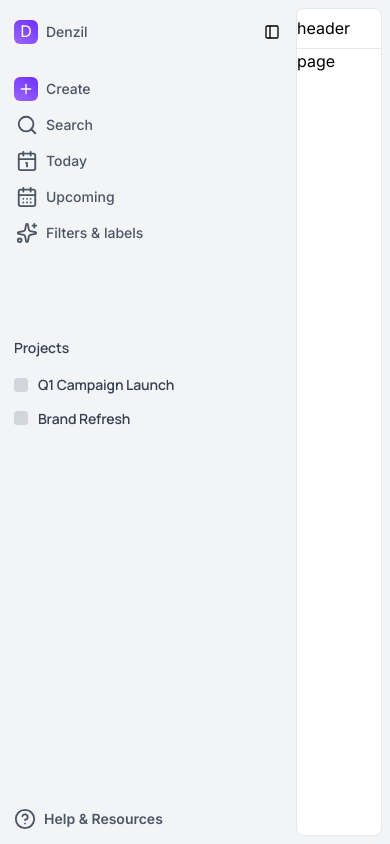
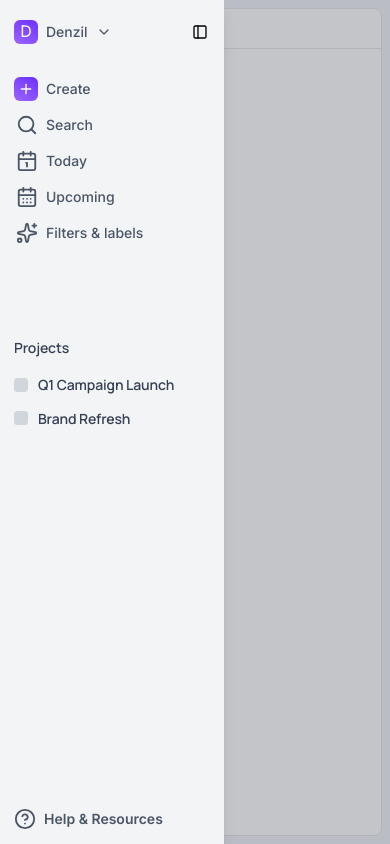
Before and after one commit to RodRe1ss/Enlist-Dashboard, a Next.js app: page / in a window 390 px wide. Built offline with nearby package versions, Linux system fonts and the light colour scheme.

Commit message:
Sidebar & Mobile sidebar logic add, stores to features: tasks, user, workspaces add, profile button add

```diff
--- a/src/app/layout.tsx
+++ b/src/app/layout.tsx
@@ -2,10 +2,10 @@ import type { Metadata } from "next";
 import "@/styles/globals.css";
 import { Inter, Manrope } from "next/font/google";
 import Main from "@/components/layout/main/Main";
-import { Suspense } from "react";
-import SidebarSkeleton from "@/features/sidebar/components/SidebarSkeleton";
+
 import Sidebar from "@/features/sidebar/components/Sidebar";
 import Header from "@/features/header/Header";
+import SidebarMobile from "@/features/sidebar/components/SidebarMobile";
 
 const manrope = Manrope({
   variable: "--font-manrope",
@@ -30,14 +30,21 @@ export default function RootLayout({
   return (
     <html lang="en">
       <body
-        className={`${manrope.variable} ${inter.variable} antialiased bg-gray-100! w-full flex h-screen`}
+        className={`${manrope.variable} ${inter.variable} antialiased bg-gray-100! w-full flex h-screen relative overflow-hidden`}
       >
-        <Suspense fallback={<SidebarSkeleton />}>
+        {/* Normal Sidebar*/}
+        <div className="hidden sm:block">
           <Sidebar />
-        </Suspense>
+        </div>
+
+        {/* Mobile Sidebar */}
+        <SidebarMobile />
+
+        {/* Main  */}
         <Main>
           <div className=" min-h-0 h-full w-full bg-gray-100 p-2">
             <div className="border border-gray-200 rounded-md overflow-hidden min-h-0 h-full w-full flex flex-col">
+              {/* Header */}
               <Header />
               {children}
             </div>
--- a/src/components/layout/main/Main.tsx
+++ b/src/components/layout/main/Main.tsx
@@ -2,8 +2,11 @@
 
 import { useSidebarStore } from "@/features/sidebar/store/useSidebarStore";
 import { smoothTransition } from "@/lib/animations/transitions";
+
 // Motion
 import { motion } from "motion/react";
+import { useEffect, useState } from "react";
+
 import { useShallow } from "zustand/shallow";
 
 type Props = {
@@ -17,10 +20,24 @@ const Main = ({ children }: Props) => {
     })),
   );
 
+  const [screenWidth, setScreenWidth] = useState<number | null>(null);
+
+  useEffect(() => {
+    const handleResize = () => {
+      setScreenWidth(window.innerWidth);
+    };
+
+    window.addEventListener("resize", handleResize);
+
+    return () => window.removeEventListener("resize", handleResize);
+  }, []);
+
   return (
     <motion.main
       initial={{ marginLeft: 0 }}
-      animate={{ marginLeft: isSidebarOpen ? 0 : -288 }}
+      animate={{
+        marginLeft: (screenWidth as number) < 640 || isSidebarOpen ? 0 : -224,
+      }}
       exit={{ marginLeft: 0 }}
       transition={smoothTransition}
       className="flex h-screen relative overflow-hidden flex-1 bg-gray-100"
--- a/src/features/sidebar/components/ProfileButton.tsx
+++ b/src/features/sidebar/components/ProfileButton.tsx
@@ -1,18 +1,79 @@
+"use client";
+
+import { smoothTransition } from "@/lib/animations/transitions";
 import { User } from "@/types";
+import { ChevronDown, LogIn, Palette, Settings } from "lucide-react";
+import { AnimatePresence, motion } from "motion/react";
+import { useState } from "react";
+import WorkspaceSwitch from "./WorkspaceSwitch";
 
 type Props = {
   user: User;
 };
 
+const profileData = Array.from({ length: 3 }, (_, i) => {
+  const icons = [Settings, Palette, LogIn];
+  const titles = ["settings", "appearance", "log out"];
+  // const modals = ["settings-modal", "appearance-modal", null, null];
+
+  return {
+    icon: icons[i],
+    title: titles[i],
+    // modal: modals[i],
+  };
+});
+
 const ProfileButton = ({ user }: Props) => {
+  const [isOpen, setIsOpen] = useState(false);
+
   return (
-    <div className="rounded-sm hover:bg-gray-200 transition-all p-1.5 cursor-pointer flex items-center gap-2">
+    <div className="relative">
+      <button
+        title="profile-button"
+        className="rounded-sm hover:bg-gray-200 transition-all p-1.5 cursor-pointer flex items-center gap-2"
+        onClick={() => setIsOpen((prev) => !prev)}
+      >
         <div className="rounded-sm primary-mix text-white flex size-6 items-center justify-center capitalize">
           <span>{user.name[0]}</span>
         </div>
         <span className="text-gray-600! text-sm! font-medium! capitalize">
           {user.name.split("_")[0]}
         </span>
+        <ChevronDown className="size-4 text-gray-600!" />
+      </button>
+      <AnimatePresence>
+        {isOpen ? (
+          <motion.div
+            initial={{ y: -10, opacity: 0 }}
+            animate={{
+              y: 5,
+              opacity: 100,
+            }}
+            exit={{ y: -10, opacity: 0 }}
+            transition={smoothTransition}
+            className="w-48 absolute top-full left-0 rounded-md bg-white border border-gray-300 shadow-xs p-1"
+          >
+            <WorkspaceSwitch />
+
+            <div className="flex flex-col pt-1">
+              {profileData.map((item, i) => {
+                const Icon = item.icon;
+                return (
+                  <button
+                    key={i}
+                    className="flex justify-start items-center gap-2 p-2  hover:bg-gray-100 cursor-pointer w-full text-gray-600!"
+                  >
+                    <Icon size={18} />
+                    <h4 className="capitalize font-semibold text-sm">
+                      {item.title}
+                    </h4>
+                  </button>
+                );
+              })}
+            </div>
+          </motion.div>
+        ) : null}
+      </AnimatePresence>
     </div>
   );
 };
--- a/src/features/sidebar/components/Sidebar.tsx
+++ b/src/features/sidebar/components/Sidebar.tsx
@@ -1,24 +1,47 @@
+"use client";
+
 import { getProjects } from "@/features/projects/actions";
 import { getUser } from "@/features/user/actions";
 import { getWorkspaces } from "@/features/workspaces/actions";
 import SidebarClient from "./SidebarClient";
+import { useEffect, useState } from "react";
+import { Project, User, Workspace } from "@/types";
+import SidebarSkeleton from "./SidebarSkeleton";
 
-import { unstable_noStore as noStore } from "next/cache";
+type Data = {
+  user: User;
+  workspaces: Workspace[];
+  projects: Project[];
+};
 
-const Sidebar = async () => {
-  noStore();
+const Sidebar = () => {
+  const [data, setData] = useState<Data | null>(null);
 
+  useEffect(() => {
+    const getData = async () => {
+      try {
         const user = await getUser();
         const workspaces = user ? await getWorkspaces(user?.id) : [];
         const projects = workspaces ? await getProjects(workspaces[0].id) : [];
 
-  const data = {
+        setTimeout(
+          () =>
+            setData({
               user,
               workspaces,
               projects,
+            }),
+          2000,
+        );
+      } catch (error) {
+        console.log(error);
+      }
     };
 
-  await new Promise((r) => setTimeout(r, 2000));
+    getData();
+  }, []);
+
+  if (!data) return <SidebarSkeleton />;
 
   return <SidebarClient data={data} />;
 };
--- a/src/features/sidebar/components/SidebarClient.tsx
+++ b/src/features/sidebar/components/SidebarClient.tsx
@@ -38,11 +38,14 @@ const SidebarClient = ({ data }: Props) => {
 
   return (
     <motion.aside
-      initial={{ x: 0 }}
-      animate={{ x: isSidebarOpen ? 0 : -288 }}
-      exit={{ x: 0 }}
+      initial={{ x: 0, opacity: 0 }}
+      animate={{
+        x: isSidebarOpen ? 0 : -224,
+        opacity: isSidebarOpen ? 100 : 0,
+      }}
+      exit={{ x: 0, opacity: 0 }}
       transition={smoothTransition}
-      className="bg-gray-100 w-72 h-full flex flex-col py-2 pl-2 "
+      className="bg-gray-100 w-56 h-full flex flex-col py-2 pl-2 pr-2 sm:pr-0 shadow-lg sm:shadow-none z-20 sm:z-0"
     >
       {/* Sidebar top */}
       <div className="flex items-center justify-between h-12 ">
--- /dev/null
+++ b/src/features/sidebar/components/SidebarMobile.tsx
@@ -0,0 +1,41 @@
+"use client";
+
+import { useShallow } from "zustand/shallow";
+import { useSidebarStore } from "../store/useSidebarStore";
+import Sidebar from "./Sidebar";
+import { cn } from "@/lib/utils";
+import { motion } from "motion/react";
+import { smoothTransition } from "@/lib/animations/transitions";
+
+const SidebarMobile = () => {
+  const { isSidebarOpen, toggleSidebar } = useSidebarStore(
+    useShallow((state) => ({
+      isSidebarOpen: state.isSidebarOpen,
+      toggleSidebar: state.toggleSidebar,
+    })),
+  );
+
+  return (
+    <motion.div
+      initial={{ opacity: 0 }}
+      animate={{
+        opacity: isSidebarOpen ? 100 : 0,
+      }}
+      exit={{ opacity: 0 }}
+      transition={smoothTransition}
+      className={cn(
+        isSidebarOpen ? "" : "pointer-events-none",
+        "sm:hidden block absolute top-0 left-0 h-screen w-full bg-gray-900/25 z-20",
+      )}
+    >
+      <Sidebar />
+      <button
+        title="overlay-button"
+        className="absolute top-0 right-0 bg-transparent h-full w-full -z-10"
+        onClick={toggleSidebar}
+      ></button>
+    </motion.div>
+  );
+};
+
+export default SidebarMobile;
--- a/src/features/sidebar/components/SidebarSkeleton.tsx
+++ b/src/features/sidebar/components/SidebarSkeleton.tsx
@@ -3,7 +3,7 @@ import { cn } from "@/lib/utils";
 
 const SidebarSkeleton = () => {
   return (
-    <aside className="bg-gray-100 w-72 h-full flex flex-col  py-2 pl-2">
+    <aside className="bg-gray-100 w-56 h-full flex flex-col  py-2 pl-2">
       {/* Sidebar top */}
       <div className="flex items-center justify-between h-12 w-full ">
         {/* Profile Button */}
--- /dev/null
+++ b/src/features/sidebar/components/WorkspaceSwitch.tsx
@@ -0,0 +1,11 @@
+"use client";
+
+import React, { useState } from "react";
+
+const WorkspaceSwitch = () => {
+  const [currentWorkspace, setCurrentWorkspace] = useState(null);
+
+  return <div>WorkspaceSwitch</div>;
+};
+
+export default WorkspaceSwitch;
--- /dev/null
+++ b/src/features/user/store.ts
@@ -0,0 +1,17 @@
+import { User } from "@/types";
+import { create } from "zustand";
+
+type UserStore = {
+  user: User | null;
+  setUser: (user: User) => void;
+  resetUser: () => void;
+};
+
+export const useUserStore = create<UserStore>()((set) => ({
+  user: null,
+  setUser: (user: User) =>
+    set({
+      user,
+    }),
+  resetUser: () => set({ user: null }),
+}));
--- /dev/null
+++ b/src/features/workspaces/store.ts
@@ -0,0 +1,23 @@
+import { Workspace } from "@/types";
+import { create } from "zustand";
+
+type WorkspaceStore = {
+  workspaces: Workspace[] | null;
+  currentWorkspace: Workspace | null;
+  setCurrentWorkspace: (id: string) => void;
+};
+
+export const useWorkspaceStore = create<WorkspaceStore>()((set, get) => ({
+  workspaces: null,
+  currentWorkspace: null,
+  setCurrentWorkspace: (id: string) =>
+    set((state) => ({
+      currentWorkspace: (state.workspaces as Workspace[]).filter(
+        (item) => item.id === id,
+      )[0],
+    })),
+  setWorkspaces: (workspaces: Workspace[]) =>
+    set({
+      workspaces,
+    }),
+}));
```
Also changed, not shown: src/features/tasks/store.ts (added). Lines whose indentation alone changed are shown as unchanged.
